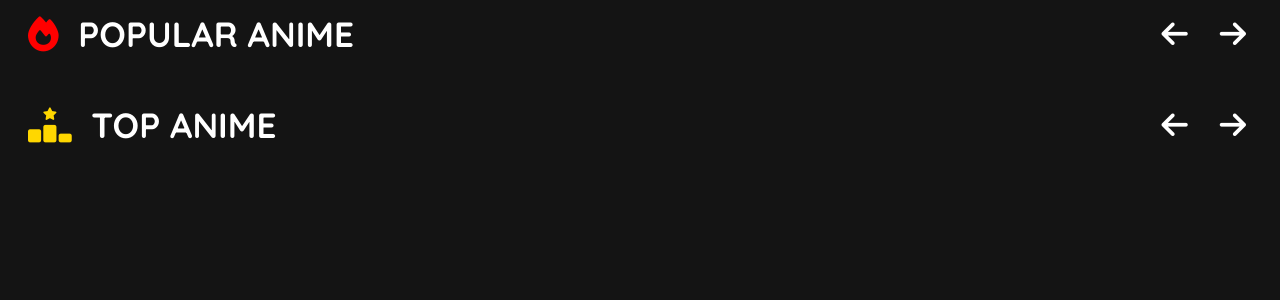
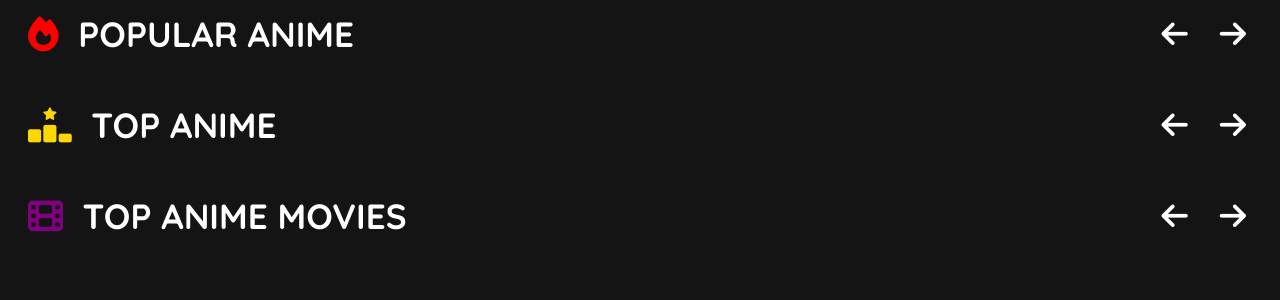
Before and after one commit to atharva-kakarot/AnimeMiru-Django, a Django app: page / in a window 1280 px wide. Shown: the part 182-482 px from the top of the page. Run offline with Django 5.2, Linux system fonts and the light colour scheme; data that the repository does not hold is empty; some web fonts are replaced.

Commit message:
added top anime movies section

```diff
--- a/app/static/css/index.css
+++ b/app/static/css/index.css
@@ -165,7 +165,8 @@ body {
 #currently-airing-header,
 #upcoming-anime-header,
 #popular-anime-header,
-#top-anime-header {
+#top-anime-header,
+#anime-movie-header {
     font-family: 'Quicksand';
     font-size: 35px;
     margin-left: 20px;
@@ -174,7 +175,8 @@ body {
 #airing-now-container,
 #top-anime-container,
 #popular-anime-container,
-#upcoming-anime-container {
+#upcoming-anime-container,
+#anime-movie-container {
     display: flex;
     grid-auto-flow: row;
     contain: content;
--- a/app/static/js/index.js
+++ b/app/static/js/index.js
@@ -32,6 +32,18 @@ topNextBtn.addEventListener("click", function () {
 
 topPreviousBtn.addEventListener("click", function () {
     topDiv.scrollLeft -= 400;
+});
+
+const movieNextBtn = document.getElementById("next-anime-movie");
+const moviePreviousBtn = document.getElementById("previous-anime-movie");
+const movieDiv = document.getElementById("anime-movie-container");
+
+movieNextBtn.addEventListener("click", function () {
+    movieDiv.scrollLeft += 400;
+});
+
+moviePreviousBtn.addEventListener("click", function () {
+    movieDiv.scrollLeft -= 400;
 });
 
 document.body.addEventListener("click", function (event) {
--- a/app/templates/index.html
+++ b/app/templates/index.html
@@ -109,6 +109,31 @@
                 </a>
                 {% endfor %}
             </div>
+            <div class="header-and-buttons">
+                <h1 id="anime-movie-header"><i class="fa-solid fa-film" style="color: purple;"></i>&nbsp;&nbsp;TOP ANIME MOVIES
+                </h1>
+                <div class="scroll-buttons">
+                    <button class="scroll-buttons" id="previous-anime-movie"><i
+                        class="fa-solid fa-arrow-left"></i></button>
+                    <button class="scroll-buttons" id="next-anime-movie"><i
+                        class="fa-solid fa-arrow-right"></i></button>
+                </div>
+            </div>
+            <div id="anime-movie-container">
+                {% for anime_movie in anime_movie.data %}
+                <a href="anime/id={{anime_movie.node.id}}" class="anime-card-links">
+                    <div class="anime-cards">
+                        <img src={{anime_movie.node.main_picture.large}} class="image">
+                        <p class="anime-title">{{anime_movie.node.title}}</p>
+                        <table class="airing-now-details-table">
+                            <tr>
+                                <td><i class="fa-solid fa-star" style="color: gold"></i>&nbsp;{{anime_movie.node.mean}}</td>
+                            </tr>
+                        </table>
+                </div>
+                </a>
+                {% endfor %}
+            </div>
         </div>
     </center>
 </body>
--- a/app/views.py
+++ b/app/views.py
@@ -19,31 +19,39 @@ def index(request):
     current_year = datetime.now().year
 
     headers = {'X-MAL-CLIENT-ID': creds.API_KEY}
-    response = requests.get(f'https://api.myanimelist.net/v2/anime/season/{current_year}/{get_season()}?sort=anime_num_list_users&fields=mean', headers=headers)
+    response = requests.get(f'https://api.myanimelist.net/v2/anime/season/{current_year}/{get_season()}?sort=anime_num_list_users&fields=mean&limit=100', headers=headers)
 
     if response.status_code == 200:
         airing_now_data = response.json()
     else:
         print(f"Error: {response.status_code}")
 
-    response = requests.get(f'https://api.myanimelist.net/v2/anime/ranking?fields=mean', headers=headers)
+    response = requests.get(f'https://api.myanimelist.net/v2/anime/ranking?fields=mean&limit=100', headers=headers)
 
     if response.status_code == 200:
         top_anime_data = response.json()
     else:
         print(f"Error: {response.status_code}")
 
-    response = requests.get(f'https://api.myanimelist.net/v2/anime/ranking?ranking_type=bypopularity&fields=mean', headers=headers)
+    response = requests.get(f'https://api.myanimelist.net/v2/anime/ranking?ranking_type=bypopularity&fields=mean&limit=100', headers=headers)
 
     if response.status_code == 200:
         popular_anime_data = response.json()
     else:
         print(f"Error: {response.status_code}")
 
+    response = requests.get(f'https://api.myanimelist.net/v2/anime/ranking?ranking_type=movie&fields=mean&limit=100', headers=headers)
+
+    if response.status_code == 200:
+        anime_movie = response.json()
+    else:
+        print(f"Error: {response.status_code}")
+
     context = {
         'airing_now_data': airing_now_data,
         'top_anime_data': top_anime_data,
-        'popular_anime_data': popular_anime_data
+        'popular_anime_data': popular_anime_data,
+        'anime_movie': anime_movie
         }
 
     return render(request, 'index.html', context)
```
